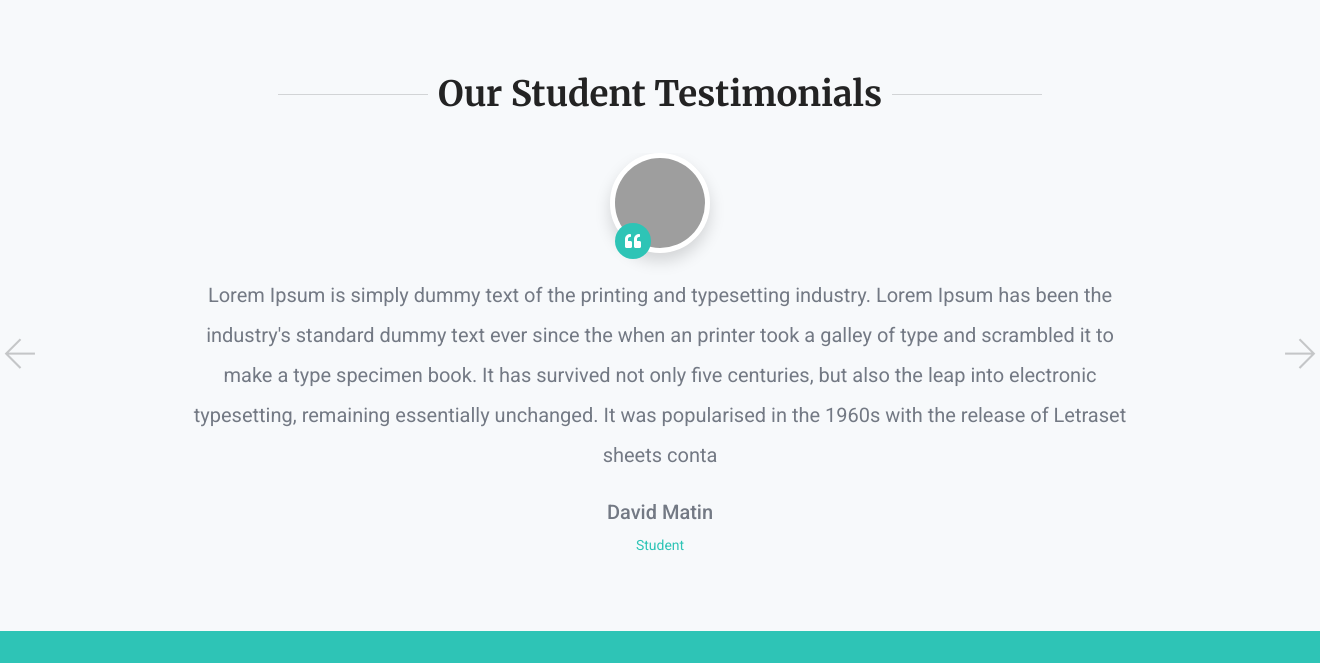
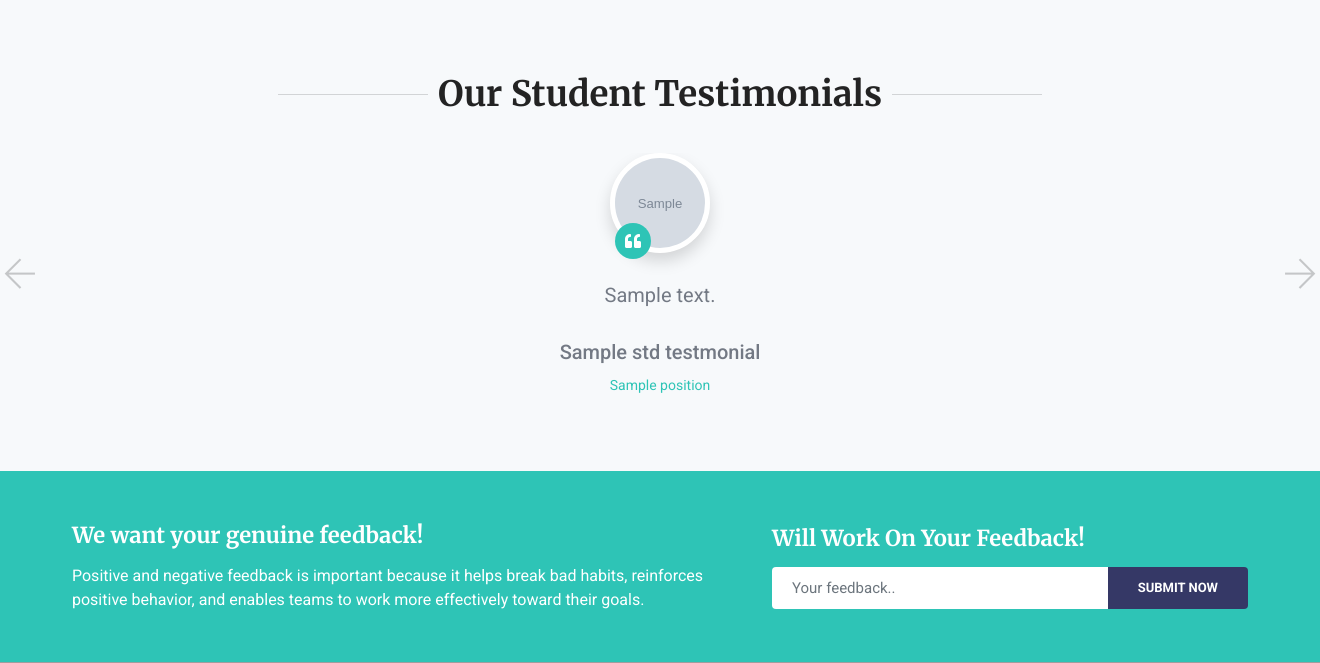
Before and after one commit to mohantyrajib143/simscollege, a Django app: template templates/website/index.html in a window 1320 px wide. Shown: the part 2189-2852 px from the top of the page. Run offline with Django 3.2, Linux system fonts and the light colour scheme; the template is opened without the code that fills it: most values are stand-ins (such as "Sample title", 1, 10 or a date in 2020); grey boxes marked "Sample" are stand-in pictures; some libraries are stand-ins or nearby versions; some web fonts are replaced; grey boxes are pictures that could not be loaded.

Commit message:
1.imported student_testmonials model in views.py, and fetched all data 2.added forloop to student_testmonials in index.html

```diff
--- a/templates/website/index.html
+++ b/templates/website/index.html
@@ -174,33 +174,17 @@
                 </div>
                 <div class="section-content">
                     <div class="testimonial-one owl-loaded owl-theme owl-carousel owl-btn-center-lr owl-btn-3">
-                        <div class="item">
-                            <div class="testimonial-1">
-                                <div class="testimonial-pic quote-left radius shadow"><img src="images/testimonials/pic1.jpg" width="100" height="100" alt=""></div>
-                                <div class="testimonial-text">
-                                    <p>Lorem Ipsum is simply dummy text of the printing and typesetting industry. Lorem Ipsum has been the industry's standard dummy text ever since the when an printer took a galley of type and scrambled it to make a type specimen book. It has survived not only five centuries, but also the leap into electronic typesetting, remaining essentially unchanged. It was popularised in the 1960s with the release of Letraset sheets conta</p>
+                        {% for stdTestmonial in stdTestmonial %}
+                            <div class="item">
+                                <div class="testimonial-1">
+                                    <div class="testimonial-pic quote-left radius shadow"><img src="/media/{{stdTestmonial.image}}" width="100" height="100" alt=""></div>
+                                    <div class="testimonial-text">
+                                        <p>{{stdTestmonial.message}}</p>
+                                    </div>
+                                    <div class="testimonial-detail"> <strong class="testimonial-name">{{stdTestmonial.name}}</strong> <span class="testimonial-position">{{stdTestmonial.position}}</span> </div>
                                 </div>
-                                <div class="testimonial-detail"> <strong class="testimonial-name">David Matin</strong> <span class="testimonial-position">Student</span> </div>
                             </div>
-                        </div>
-                        <div class="item">
-                            <div class="testimonial-1">
-                                <div class="testimonial-pic quote-left radius shadow"><img src="images/testimonials/pic2.jpg" width="100" height="100" alt=""></div>
-                                <div class="testimonial-text">
-                                    <p>Lorem Ipsum is simply dummy text of the printing and typesetting industry. Lorem Ipsum has been the industry's standard dummy text ever since the when an printer took a galley of type and scrambled it to make a type specimen book. It has survived not only five centuries, but also the leap into electronic typesetting, remaining essentially unchanged. It was popularised in the 1960s with the release of Letraset sheets conta</p>
-                                </div>
-                                <div class="testimonial-detail"> <strong class="testimonial-name">David Matin</strong> <span class="testimonial-position">Student</span> </div>
-                            </div>
-                        </div>
-                        <div class="item">
-                            <div class="testimonial-1">
-                                <div class="testimonial-pic quote-left radius shadow"><img src="images/testimonials/pic3.jpg" width="100" height="100" alt=""></div>
-                                <div class="testimonial-text">
-                                    <p>Lorem Ipsum is simply dummy text of the printing and typesetting industry. Lorem Ipsum has been the industry's standard dummy text ever since the when an printer took a galley of type and scrambled it to make a type specimen book. It has survived not only five centuries, but also the leap into electronic typesetting, remaining essentially unchanged. It was popularised in the 1960s with the release of Letraset sheets conta</p>
-                                </div>
-                                <div class="testimonial-detail"> <strong class="testimonial-name">David Matin</strong> <span class="testimonial-position">Student</span> </div>
-                            </div>
-                        </div>
+                        {% endfor %}
                     </div>
                 </div>
             </div>
--- a/website/views.py
+++ b/website/views.py
@@ -1,6 +1,6 @@
 from django.shortcuts import render
 from django.http import HttpResponse, JsonResponse
-from website.models import slider, sims, summer_course_enquiry
+from website.models import slider, sims, summer_course_enquiry, student_testmonials
 
 # Create your views here.
 def index(request):
@@ -20,6 +20,7 @@ def index(request):
         return JsonResponse(msg)
     else:
         allSlider = slider.objects.filter(status='Active')
+        stdTestmonial = student_testmonials.objects.all().order_by('-id')
         simsInfo = sims.objects.filter(id=1)
-        data = {'allSlider':allSlider, 'simsInfo':simsInfo[0]}
+        data = {'allSlider':allSlider, 'simsInfo':simsInfo[0], 'stdTestmonial':stdTestmonial}
         return render(request,'website/index.html', data)
```
Also changed, not shown: media/home/student_testmonials/Neha-Agarwal-removebg-preview-300x300-1-148x148.png (added), media/home/student_testmonials/Sudeep-Sudarsan-Rana-removebg-preview-300x300-1-148x148.png (added), media/home/student_testmonials/pixlr-bg-result-300x300-1-148x148.png (added).
